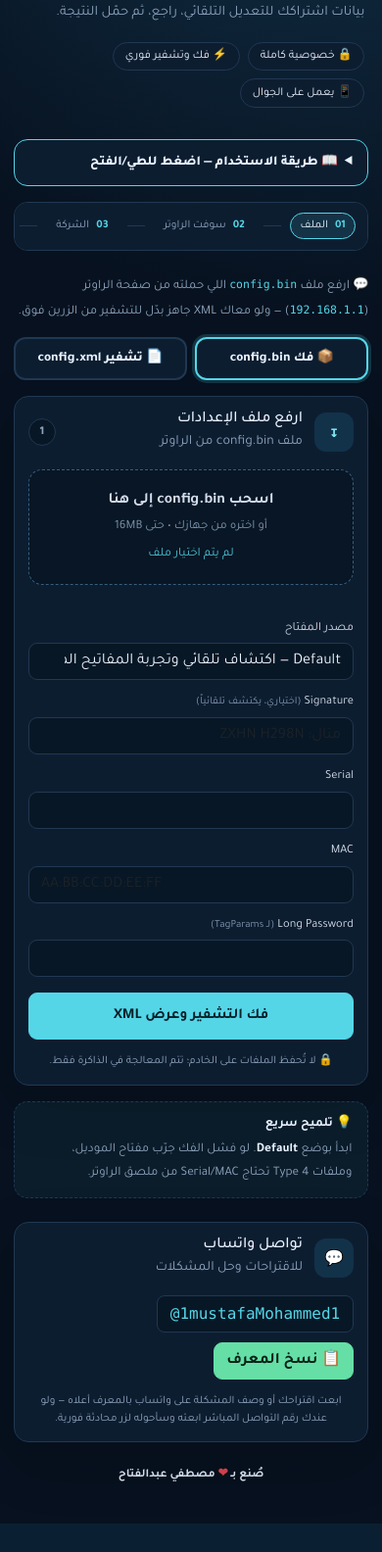
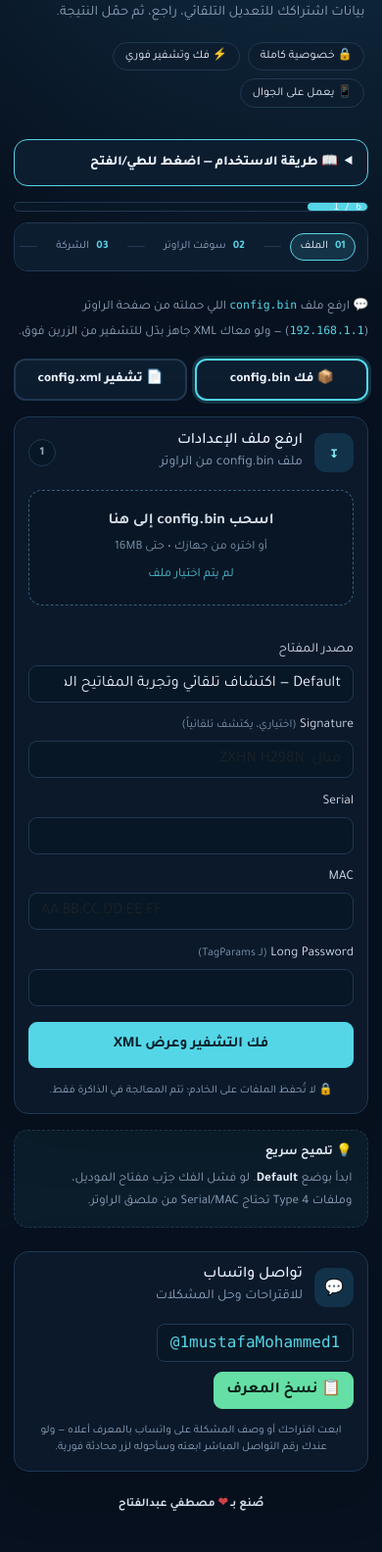
Before and after one commit to MustafaMohamedCoder/config, a Flask app: page / in a window 390 px wide. Shown: the part 252-1836 px from the top of the page at 98% size. Before the commit the page ends 1807 px from the top, so only its background shows below. Run offline with Flask 3, Linux system fonts and the light colour scheme; some libraries are stand-ins or nearby versions.

Commit message:
Top progress bar, slide transitions, ISP tint, sky theme, glass cards, confetti, sticky mobile nav

```diff
--- a/static/app.js
+++ b/static/app.js
@@ -14,28 +14,54 @@
     setTimeout(() => { el.classList.remove('show'); setTimeout(() => el.remove(), 300); }, ms);
   }
 
-  /* ---------- Theme (dark / light) ---------- */
+  /* ---------- Confetti ---------- */
+  function confetti() {
+    try {
+      const colors = ['#54d6e7', '#65dfa5', '#ffb224', '#ff5b5b', '#a06ee0'];
+      for (let i = 0; i < 60; i++) {
+        const s = document.createElement('span');
+        s.className = 'confetti-piece';
+        const sz = 5 + Math.random() * 7;
+        s.style.cssText = `left:${Math.random() * 100}vw;width:${sz}px;height:${sz * (Math.random() > .5 ? 1 : .4)}px;background:${colors[i % colors.length]};animation-duration:${1.6 + Math.random() * 1.4}s;`;
+        document.body.appendChild(s);
+        setTimeout(() => s.remove(), 3400);
+      }
+    } catch (_) {}
+  }
+  function markDownloadsDone() {
+    ['#isp-download', '#finish-dl-bin'].forEach((sel) => {
+      const b = $(sel);
+      if (!b || b.classList.contains('done')) return;
+      if (!b.dataset.label) b.dataset.label = b.innerHTML;
+      b.classList.add('done');
+      b.innerHTML = '✔ تم التحميل';
+      setTimeout(() => { b.classList.remove('done'); if (b.dataset.label) b.innerHTML = b.dataset.label; }, 4000);
+    });
+  }
+
+  /* ---------- Theme (dark / light / sky) ---------- */
   const root = document.documentElement;
   const themeBtn = $('#theme-toggle');
   const themeIcon = themeBtn ? themeBtn.querySelector('.theme-icon') : null;
   const themeLabel = $('#theme-label');
+  const THEMES = { dark: ['🌙', 'ليلي', 'default'], light: ['☀️', 'نهاري', 'eclipse'], sky: ['🌊', 'سماوي', 'eclipse'] };
   function applyTheme(mode) {
-    const light = mode === 'light';
-    root.setAttribute('data-theme', light ? 'light' : 'dark');
-    if (editor) editor.setOption('theme', light ? 'eclipse' : 'default');
-    if (themeIcon) themeIcon.textContent = light ? '☀️' : '🌙';
-    if (themeLabel) themeLabel.textContent = light ? 'نهاري' : 'ليلي';
-    try { localStorage.setItem('zte-theme', light ? 'light' : 'dark'); } catch (_) {}
+    if (!THEMES[mode]) mode = 'dark';
+    root.setAttribute('data-theme', mode);
+    if (editor) editor.setOption('theme', THEMES[mode][2]);
+    if (themeIcon) themeIcon.textContent = THEMES[mode][0];
+    if (themeLabel) themeLabel.textContent = THEMES[mode][1];
+    try { localStorage.setItem('zte-theme', mode); } catch (_) {}
   }
   let savedTheme = 'dark';
   try { savedTheme = localStorage.getItem('zte-theme') || 'dark'; } catch (_) {}
-  if (savedTheme !== 'dark' && savedTheme !== 'light') savedTheme = 'dark';
+  if (!THEMES[savedTheme]) savedTheme = 'dark';
 
   const editor = CodeMirror.fromTextArea($('#xml-editor'), {
     mode: 'application/xml',
     lineNumbers: true,
     lineWrapping: false,
-    theme: savedTheme === 'light' ? 'eclipse' : 'default',
+    theme: THEMES[savedTheme] ? THEMES[savedTheme][2] : 'default',
     indentUnit: 2,
     tabSize: 2,
     styleActiveLine: true,
@@ -70,7 +96,9 @@
 
   applyTheme(savedTheme);
   if (themeBtn) themeBtn.addEventListener('click', () => {
-    applyTheme(root.getAttribute('data-theme') === 'light' ? 'dark' : 'light');
+    const cur = root.getAttribute('data-theme') || 'dark';
+    const order = ['dark', 'light', 'sky'];
+    applyTheme(order[(order.indexOf(cur) + 1) % order.length]);
   });
 
   /* ---------- Steps ---------- */
@@ -125,6 +153,9 @@
     n = Math.min(6, Math.max(1, n));
     if (fromUser && !canEnter(n)) return false;
     wizardStep = n;
+    const fill = $('#wizard-progress-fill'), ptxt = $('#wizard-progress-text');
+    if (fill) fill.style.width = Math.round((n / 6) * 100) + '%';
+    if (ptxt) ptxt.textContent = n + ' / 6';
     if (wizardEl) wizardEl.querySelectorAll('.wpanel').forEach((p) => {
       p.classList.toggle('active', Number(p.getAttribute('data-panel')) === n);
     });
@@ -505,6 +536,7 @@
         x.setAttribute('aria-checked', on ? 'true' : 'false');
       });
       ispFieldHint();
+      try { root.setAttribute('data-isp', selectedIsp); } catch (_) {}
     });
   });
   const passToggle = $('#pass-toggle');
@@ -688,6 +720,7 @@
       ul.appendChild(safe);
     }
     toast(`تم تعديل الملف من ${srcPreset.name} إلى ${preset.name} بنجاح`, 'success');
+    confetti();
   });
   const ispSkip = $('#isp-skip');
   if (ispSkip) ispSkip.addEventListener('click', () => goStep(5, true));
@@ -843,6 +876,7 @@
       await download('/api/encode', 'config.bin', metadataForm());
       baseline = editor.getValue(); clearEditMarks(); syncEditor(); setStep(6);
       toast('تمت إعادة التشفير وتنزيل config.bin', 'success');
+      confetti(); markDownloadsDone();
       fillFinish(); goStep(6, false);
     } catch (e) { showAlert(e.message); toast(e.message, 'error'); } finally { setBusy(button, false); }
   }
--- a/static/styles.css
+++ b/static/styles.css
@@ -1,5 +1,10 @@
-:root { --bg:#07111f; --panel:#0d1d30; --panel2:#081725; --line:#203852; --text:#e9f2ff; --muted:#8da4bd; --cyan:#54d6e7; --green:#65dfa5; --input:#081725; --editor-bg:#071522; --shadow:0 20px 60px rgba(0,0,0,.16); --radius:18px; }
+:root { --bg:#07111f; --panel:#0d1d30; --panel2:#081725; --line:#203852; --text:#e9f2ff; --muted:#8da4bd; --cyan:#54d6e7; --green:#65dfa5; --input:#081725; --editor-bg:#071522; --shadow:0 20px 60px rgba(0,0,0,.16); --radius:18px; --accent:#54d6e7; }
+html[data-isp="we"] { --accent:#a06ee0; }
+html[data-isp="vodafone"] { --accent:#ff5b5b; }
+html[data-isp="orange"] { --accent:#ffa040; }
+html[data-isp="etisalat"] { --accent:#3ddc84; }
 [data-theme="light"] { --bg:#eef4fa; --panel:#ffffff; --panel2:#f1f6fb; --line:#c9d9e8; --text:#0f2335; --muted:#5b748c; --cyan:#0a8ea3; --green:#0d9b5f; --input:#ffffff; --editor-bg:#ffffff; --shadow:0 12px 32px rgba(15,35,53,.10); }
+[data-theme="sky"] { --bg:#dceefb; --panel:#ffffff; --panel2:#e9f4fc; --line:#b4d4ea; --text:#0d2a40; --muted:#4e6d88; --cyan:#0277bd; --green:#0d9b5f; --input:#ffffff; --editor-bg:#f4fafd; --shadow:0 12px 32px rgba(2,119,189,.12); }
 * { box-sizing: border-box; }
 html { scroll-behavior:smooth; }
 body { margin:0; background: radial-gradient(circle at 85% 0%, #12334a 0, transparent 36rem), var(--bg); color:var(--text); font-family:'Tajawal',sans-serif; min-height:100vh; transition: background .25s, color .25s; }
@@ -9,7 +14,7 @@ body { margin:0; background: radial-gradient(circle at 85% 0%, #12334a 0, transp
 .topbar { position:sticky; top:0; z-index:50; backdrop-filter:blur(12px); -webkit-backdrop-filter:blur(12px); background:var(--bg); background:color-mix(in srgb, var(--bg) 82%, transparent); border-bottom:1px solid var(--line); }
 .topbar-inner { display:flex; align-items:center; justify-content:space-between; gap:1rem; padding:.7rem 0; }
 .brand { display:flex; align-items:center; gap:.7rem; }
-.brand-mark { width:42px; height:42px; display:grid; place-items:center; border-radius:12px; background:linear-gradient(135deg, var(--cyan), #2b7fff); color:#04121c; font-weight:800; font-family:monospace; }
+.brand-mark { width:42px; height:42px; display:grid; place-items:center; border-radius:12px; background:linear-gradient(135deg, var(--accent), #2b7fff); color:#04121c; font-weight:800; font-family:monospace; transition:background .3s; }
 .brand b { display:block; font-size:1rem; line-height:1.1; }
 .brand small { color:var(--muted); font-size:.72rem; }
 .topbar-actions { display:flex; align-items:center; gap:.6rem; }
@@ -33,8 +38,12 @@ code { color:var(--cyan); }
 /* wizard */
 #wizard { max-width:860px; margin-inline:auto; }
 .wpanel { display:none; }
-.wpanel.active { display:block; animation:fadeUp .3s ease; }
-@keyframes fadeUp { from { opacity:0; transform:translateY(10px); } to { opacity:1; transform:none; } }
+.wpanel.active { display:block; animation:slideIn .32s ease; }
+@keyframes slideIn { from { opacity:0; transform:translateX(-28px); } to { opacity:1; transform:none; } }
+/* شريط تقدم الخطوات */
+.wizard-progress { position:relative; height:10px; border-radius:99px; background:var(--panel2); border:1px solid var(--line); margin-bottom:.7rem; overflow:hidden; }
+.wizard-progress i { display:block; height:100%; width:16%; border-radius:99px; background:var(--accent); transition:width .35s ease; }
+.wizard-progress span { position:absolute; inset-inline-end:.4rem; top:50%; transform:translateY(-50%); font-size:.6rem; font-family:monospace; color:var(--text); direction:ltr; }
 .wizard-nav { display:flex; justify-content:space-between; gap:.7rem; margin-top:1rem; }
 .finish-panel { text-align:center; padding:2.5rem 1.5rem; }
 .finish-art { font-size:3rem; }
@@ -43,7 +52,7 @@ code { color:var(--cyan); }
 .finish-panel .meta-grid { text-align:start; margin:1rem 0; }
 .finish-actions { display:flex; gap:.7rem; justify-content:center; flex-wrap:wrap; }
 .restart-link { margin-top:1rem; color:var(--muted); }
-@media (max-width: 575px) { .isp-cards { grid-template-columns:1fr 1fr; } .finish-actions { flex-direction:column; } .finish-actions .btn { width:100%; } }
+@media (max-width: 575px) { .isp-cards { grid-template-columns:1fr 1fr; } .isp-card { padding:1.2rem .5rem; } .isp-card b { font-size:1.05rem; } .isp-badge { width:54px; height:54px; font-size:1.05rem; } .finish-actions { flex-direction:column; } .finish-actions .btn { width:100%; } .wizard-nav { position:sticky; bottom:0; z-index:30; background:var(--bg); padding:.6rem .2rem; border-top:1px solid var(--line); } }
 /* editor loading overlay */
 .editor-loading { position:absolute; inset:0; z-index:5; display:flex; flex-direction:column; gap:.6rem; align-items:center; justify-content:center; background:var(--panel2); background:color-mix(in srgb, var(--panel2) 92%, transparent); border:1px solid var(--line); border-radius:10px; color:var(--text); text-align:center; padding:1rem; }
 .editor-loading p { margin:0; font-size:.85rem; font-weight:700; }
@@ -101,6 +110,10 @@ code { color:var(--cyan); }
 .isp-changes .where { color:var(--muted); font-size:.68rem; }
 .isp-changes .safety-line { color:var(--green); font-family:'Tajawal',sans-serif; direction:rtl; text-align:right; }
 .btn-download-big { width:100%; padding:1rem; font-size:1.15rem; animation:pulse 1.8s infinite; }
+.btn-download-big.done { animation:none; background:var(--green); border-color:var(--green); }
+/* confetti */
+.confetti-piece { position:fixed; top:-12px; z-index:400; pointer-events:none; border-radius:2px; animation:confetti-fall linear forwards; }
+@keyframes confetti-fall { to { transform:translateY(105vh) rotate(720deg); opacity:.7; } }
 @keyframes pulse { 0%,100% { box-shadow:0 0 0 0 rgba(101,223,165,.5); } 50% { box-shadow:0 0 0 10px rgba(101,223,165,0); } }
 /* upload progress */
 .upload-progress { height:6px; border-radius:99px; background:var(--panel2); border:1px solid var(--line); margin-top:.6rem; overflow:hidden; }
@@ -135,9 +148,10 @@ code { color:var(--cyan); }
 /* steps */
 .step-strip { display:flex; align-items:center; gap:1rem; color:var(--muted); font-size:.85rem; overflow:auto; padding:.8rem 1rem; border:1px solid var(--line); background:var(--panel); border-radius:14px; }
 .step-strip div { display:flex; align-items:center; gap:.45rem; white-space:nowrap; padding:.25rem .6rem; border-radius:999px; border:1px solid transparent; cursor:pointer; } .step-strip b { color:var(--cyan); font-size:.72rem; } .step-strip i { height:1px; width:36px; background:var(--line); flex-shrink:0; }
-.step-strip div.active { border-color:var(--cyan); color:var(--text); background:var(--panel2); background:color-mix(in srgb, var(--cyan) 12%, transparent); }
+.step-strip div.active { border-color:var(--accent); color:var(--text); background:var(--panel2); background:color-mix(in srgb, var(--accent) 12%, transparent); }
 .step-strip div.done { color:var(--green); } .step-strip div.done b { color:var(--green); }
-.panel { background:var(--panel); border:1px solid var(--line); border-radius:var(--radius); padding:1.2rem; box-shadow:var(--shadow); transition: background .25s, border-color .25s, transform .2s; }
+.panel { background:var(--panel); background:rgba(13,29,48,.78); -webkit-backdrop-filter:blur(14px); backdrop-filter:blur(14px); border:1px solid var(--line); border-radius:var(--radius); padding:1.2rem; box-shadow:var(--shadow); transition: background .25s, border-color .25s, transform .2s; }
+[data-theme="light"] .panel, [data-theme="sky"] .panel { background:rgba(255,255,255,.82); }
 .panel:hover { border-color:var(--line); }
 @media (hover:hover) { .panel:hover { border-color:var(--cyan); } }
 .col-lg-4 > .panel { height:auto; }
@@ -194,8 +208,8 @@ code { color:var(--cyan); }
 .dropzone:hover,.dropzone.dragging,.dropzone.has-file { border-color:var(--cyan); background:rgba(34,100,125,.16); }
 .dropzone:focus-visible { outline:2px solid var(--cyan); }
 .dropzone input { display:none; } .dropzone strong { font-size:.98rem; } .dropzone span,.dropzone em { color:var(--muted); font-size:.8rem; font-style:normal; } .dropzone em { color:var(--cyan); margin-top:.25rem; word-break:break-all; }
-.field { margin-top:.85rem; } label { font-size:.78rem; color:var(--text); opacity:.9; display:block; margin-bottom:.35rem; } label small { color:var(--muted); }
-.form-check label, label.form-check-label { display:inline; opacity:1; margin-bottom:0; } .form-control,.form-select { background:var(--input); border-color:var(--line); color:var(--text); border-radius:9px; } .form-control:focus,.form-select:focus { background:var(--input); color:var(--text); border-color:var(--cyan); box-shadow:0 0 0 .2rem rgba(84,214,231,.12); }
+.field { margin-top:.85rem; } label { font-size:.85rem; color:var(--text); opacity:.9; display:block; margin-bottom:.35rem; } label small { color:var(--muted); }
+.form-check label, label.form-check-label { display:inline; opacity:1; margin-bottom:0; font-size:.85rem; } .form-control,.form-select { background:var(--input); border-color:var(--line); color:var(--text); border-radius:9px; font-size:16px; } .form-control:focus,.form-select:focus { background:var(--input); color:var(--text); border-color:var(--cyan); box-shadow:0 0 0 .2rem rgba(84,214,231,.12); }
 .advanced-grid { display:grid; grid-template-columns:1fr 1fr; gap:.7rem; } .btn { border-radius:9px; font-weight:700; } .btn-primary { background:var(--cyan); border-color:var(--cyan); color:#06202a; } .btn-primary:hover { background:#8de8f3; border-color:#8de8f3; color:#06202a; } .btn-success { background:var(--green); border-color:var(--green); color:#062119; } .btn-success:hover { background:#9af2c6; border-color:#9af2c6; color:#062119; }
 .btn-lg-action { padding:.7rem 1rem; font-size:.95rem; }
 .btn:disabled { opacity:.55; cursor:not-allowed; }
--- a/templates/index.html
+++ b/templates/index.html
@@ -50,6 +50,7 @@
     </details>
     <div id="toast-wrap" class="toast-wrap" aria-live="polite"></div>
     <div id="alert" class="alert d-none" role="alert"></div>
+    <div id="wizard-progress" class="wizard-progress" aria-hidden="true"><i id="wizard-progress-fill"></i><span id="wizard-progress-text">1 / 6</span></div>
     <section class="step-strip mb-4" aria-label="خطوات الاستخدام" id="steps">
       <div data-step="1" data-goto="1" class="active" tabindex="0" role="button" title="الخطوة 1: الملف"><b>01</b><span>الملف</span></div><i></i><div data-step="2" data-goto="2" tabindex="0" role="button" title="الخطوة 2: سوفت الراوتر"><b>02</b><span>سوفت الراوتر</span></div><i></i><div data-step="3" data-goto="3" tabindex="0" role="button" title="الخطوة 3: الشركة المطلوبة"><b>03</b><span>الشركة</span></div><i></i><div data-step="4" data-goto="4" tabindex="0" role="button" title="الخطوة 4: بيانات الاشتراك"><b>04</b><span>البيانات</span></div><i></i><div data-step="5" data-goto="5" tabindex="0" role="button" title="الخطوة 5: خيارات متقدمة"><b>05</b><span>خيارات متقدمة</span></div><i></i><div data-step="6" data-goto="6" tabindex="0" role="button" title="الخطوة 6: الإنهاء"><b>06</b><span>الإنهاء</span></div>
     </section>
```
